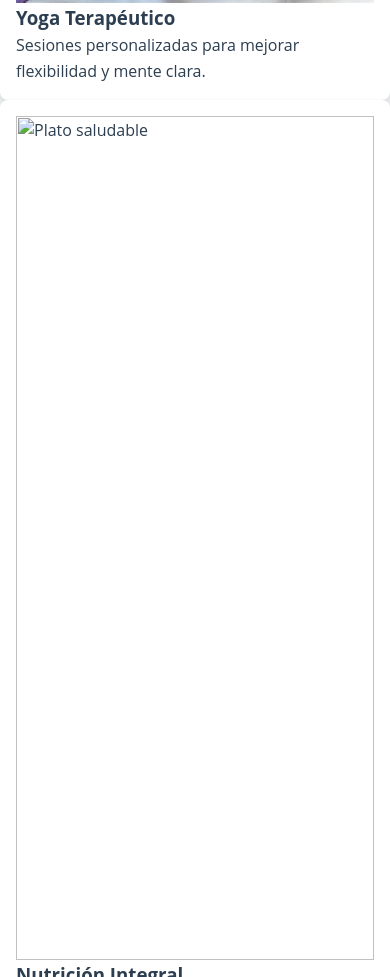
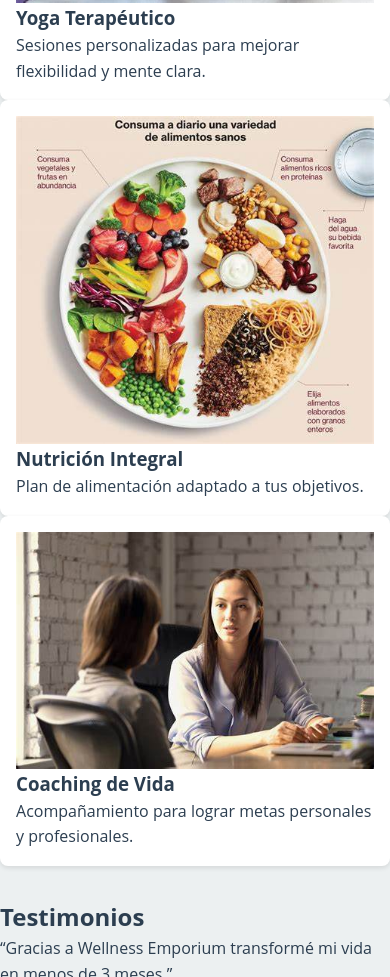
Before and after one commit to ZenzuARG/Tp-Final, a plain HTML site: page index.html in a window 390 px wide. Shown: the part 1023-2000 px from the top of the page. Drawn offline with Linux system fonts and the light colour scheme; a script that the page names is missing.

Commit message:
second commit

```diff
--- a/css/main.css
+++ b/css/main.css
@@ -86,10 +86,6 @@ img {
   display: flex;
   gap: 1rem;
   flex-wrap: wrap;
-}
-
-.nav-toggle {
-  display: none;
 }
 
 @media (max-width: 480px) {
--- a/index.html
+++ b/index.html
@@ -41,12 +41,12 @@
           <p>Sesiones personalizadas para mejorar flexibilidad y mente clara.</p>
         </article>
         <article class="card">
-          <img src="assets/nutrition.jpg" alt="Plato saludable" />
+          <img src="assets/nutrition.jpeg" alt="Plato saludable" />
           <h3>Nutrición Integral</h3>
           <p>Plan de alimentación adaptado a tus objetivos.</p>
         </article>
         <article class="card">
-          <img src="assets/coaching.jpg" alt="Coach hablando con cliente" />
+          <img src="assets/coaching.jpeg" alt="Coach hablando con cliente" />
           <h3>Coaching de Vida</h3>
           <p>Acompañamiento para lograr metas personales y profesionales.</p>
         </article>
```
Also changed, not shown: assets/coaching.jpeg (added), assets/nutrition.jpeg (added), 1 other file.
